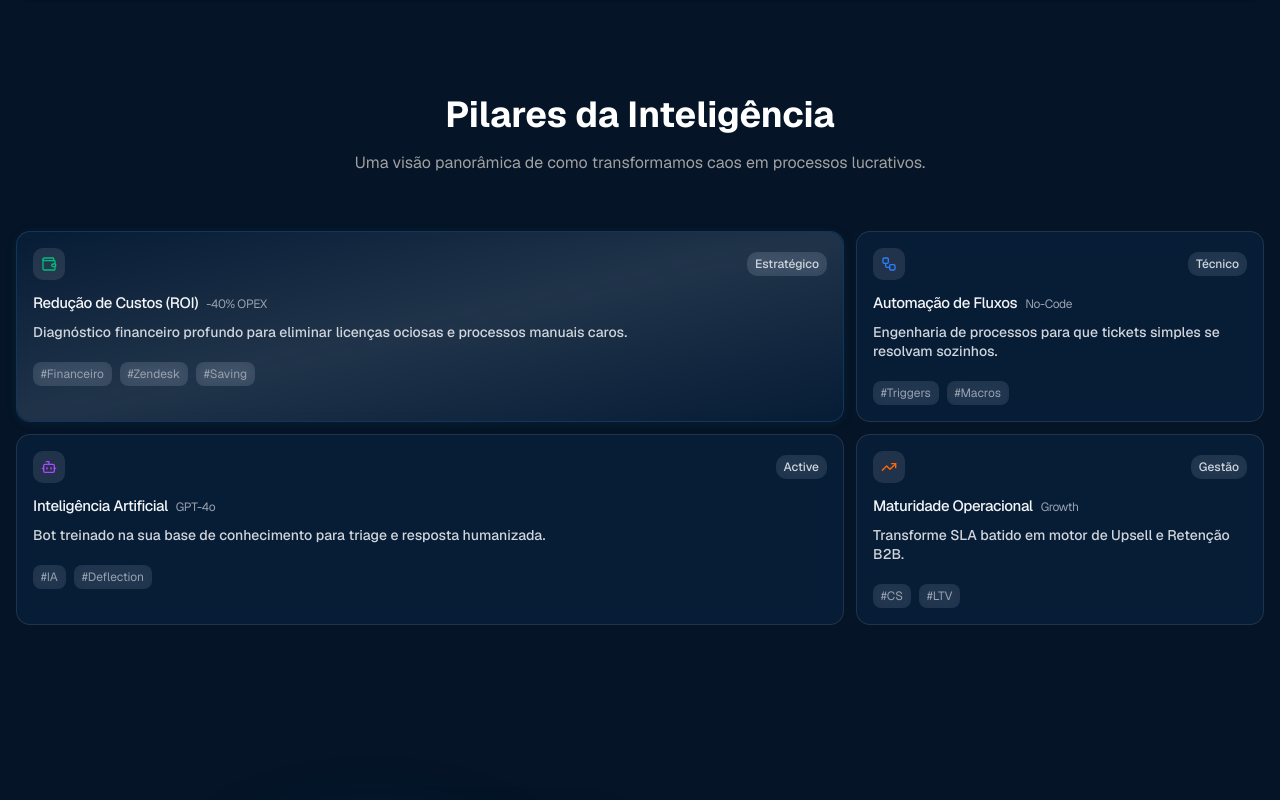
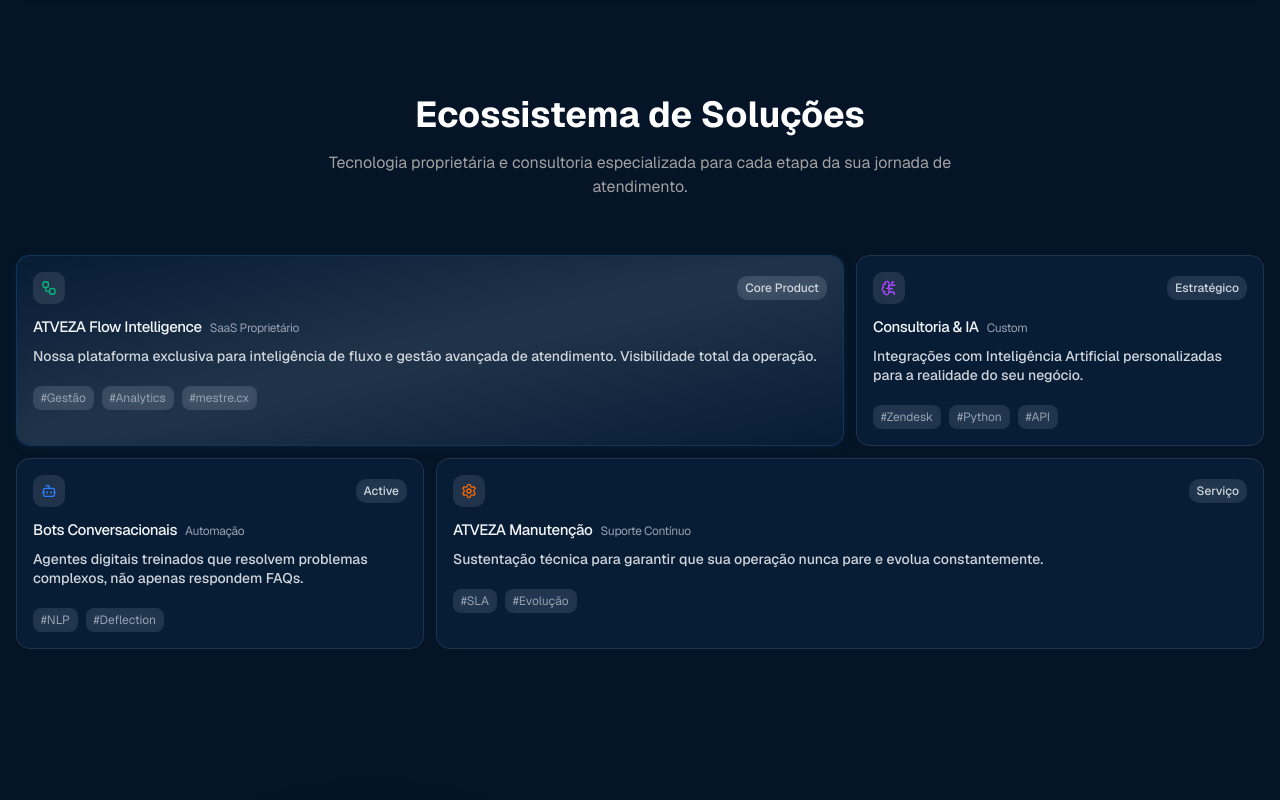
Before and after one commit to athossouza/atveza-next, a Next.js app: page / in a window 1280 px wide. Shown: the part 769-1569 px from the top of the page. Built offline with nearby package versions, Linux system fonts and the light colour scheme.

Commit message:
feat: update positioning to Innovation Partner and add Solutions Ecosystem

```diff
--- a/components/hero-spline.tsx
+++ b/components/hero-spline.tsx
@@ -16,11 +16,11 @@
                 {/* Left content */}
                 <div className="flex-1 p-8 relative z-10 flex flex-col justify-center">
                     <h1 className="text-4xl md:text-5xl font-bold bg-clip-text text-transparent bg-gradient-to-b from-neutral-50 to-neutral-400">
-                        Inteligência Operacional <br /> e Suporte B2B
+                        Parceiros de Inovação <br /> Tecnológica
                     </h1>
                     <p className="mt-4 text-neutral-300 max-w-lg text-lg">
-                        Transforme sua operação com o <strong>ATVEZA Method</strong>.
-                        Maturidade, redução de custos e IA aplicada de verdade.
+                        Especialistas em tecnologias para gestão do atendimento a clientes.
+                        Consultoria, IA personalizada e nosso ecossistema de soluções.
                     </p>
                     <div className="mt-8 flex gap-4">
                         <button className="px-6 py-3 rounded-full bg-white text-black font-semibold hover:bg-neutral-200 transition">
--- a/components/method-bento.tsx
+++ b/components/method-bento.tsx
@@ -1,47 +1,47 @@
-
 import { BentoGrid, BentoItem } from "@/components/ui/bento-grid";
 import {
-    TrendingUp,
+    Settings,
     Workflow,
     Bot,
-    Wallet,
+    BrainCircuit,
 } from "lucide-react";
 
 const methodItems: BentoItem[] = [
     {
-        title: "Redução de Custos (ROI)",
-        meta: "-40% OPEX",
+        title: "ATVEZA Flow Intelligence",
+        meta: "SaaS Proprietário",
         description:
-            "Diagnóstico financeiro profundo para eliminar licenças ociosas e processos manuais caros.",
-        icon: <Wallet className="w-4 h-4 text-emerald-500" />,
-        status: "Estratégico",
-        tags: ["Financeiro", "Zendesk", "Saving"],
+            "Nossa plataforma exclusiva para inteligência de fluxo e gestão avançada de atendimento. Visibilidade total da operação.",
+        icon: <Workflow className="w-4 h-4 text-emerald-500" />,
+        status: "Core Product",
+        tags: ["Gestão", "Analytics", "mestre.cx"],
         colSpan: 2,
         hasPersistentHover: true,
+        // In a real scenario, we might want to make the whole card clickable or add a Link component
     },
     {
-        title: "Automação de Fluxos",
-        meta: "No-Code",
-        description: "Engenharia de processos para que tickets simples se resolvam sozinhos.",
-        icon: <Workflow className="w-4 h-4 text-blue-500" />,
-        status: "Técnico",
-        tags: ["Triggers", "Macros"],
+        title: "Consultoria & IA",
+        meta: "Custom",
+        description: "Integrações com Inteligência Artificial personalizadas para a realidade do seu negócio.",
+        icon: <BrainCircuit className="w-4 h-4 text-purple-500" />,
+        status: "Estratégico",
+        tags: ["Zendesk", "Python", "API"],
     },
     {
-        title: "Inteligência Artificial",
-        meta: "GPT-4o",
-        description: "Bot treinado na sua base de conhecimento para triage e resposta humanizada.",
-        icon: <Bot className="w-4 h-4 text-purple-500" />,
-        tags: ["IA", "Deflection"],
-        colSpan: 2,
+        title: "Bots Conversacionais",
+        meta: "Automação",
+        description: "Agentes digitais treinados que resolvem problemas complexos, não apenas respondem FAQs.",
+        icon: <Bot className="w-4 h-4 text-blue-500" />,
+        tags: ["NLP", "Deflection"],
     },
     {
-        title: "Maturidade Operacional",
-        meta: "Growth",
-        description: "Transforme SLA batido em motor de Upsell e Retenção B2B.",
-        icon: <TrendingUp className="w-4 h-4 text-orange-500" />,
-        status: "Gestão",
-        tags: ["CS", "LTV"],
+        title: "ATVEZA Manutenção",
+        meta: "Suporte Contínuo",
+        description: "Sustentação técnica para garantir que sua operação nunca pare e evolua constantemente.",
+        icon: <Settings className="w-4 h-4 text-orange-500" />,
+        status: "Serviço",
+        tags: ["SLA", "Evolução"],
+        colSpan: 2,
     },
 ];
 
@@ -50,10 +50,10 @@
         <section className="py-20 bg-[#051426] text-white">
             <div className="container mx-auto px-4 text-center mb-10">
                 <h2 className="text-3xl md:text-4xl font-bold text-white mb-4">
-                    Pilares da Inteligência
+                    Ecossistema de Soluções
                 </h2>
                 <p className="text-neutral-400 max-w-2xl mx-auto">
-                    Uma visão panorâmica de como transformamos caos em processos lucrativos.
+                    Tecnologia proprietária e consultoria especializada para cada etapa da sua jornada de atendimento.
                 </p>
             </div>
             <BentoGrid items={methodItems} />
```
